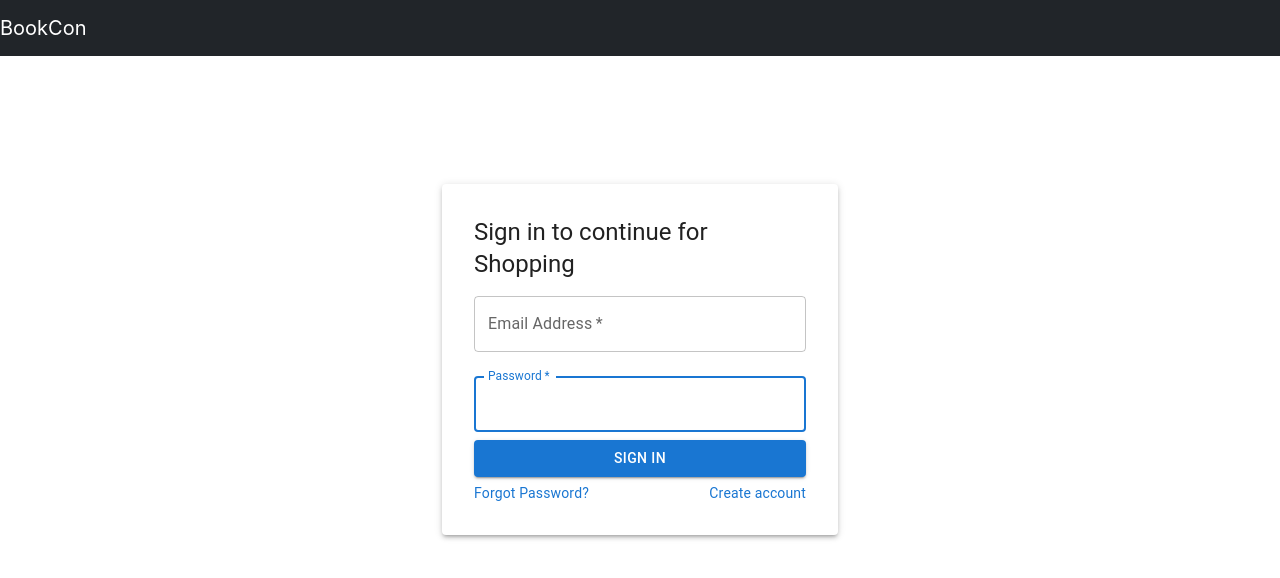
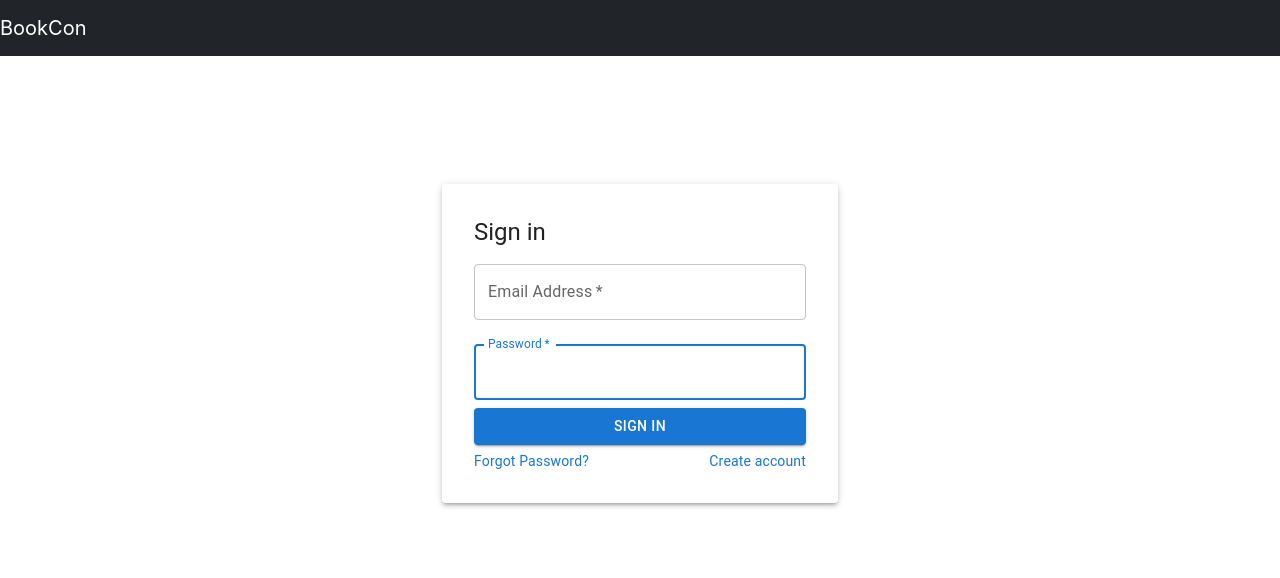
Before and after one commit to Cavinkumaran-m/jman_bookcon, a React (Create React App) app in the folder frontend/customer/: page /login in a window 1280 px wide. Shown: the top 578 px of the page. Built offline with nearby package versions, Linux system fonts and the light colour scheme; the HTML template or start-up script is replaced by a standard one.

Commit message:
changed header in sign in

```diff
--- a/frontend/customer/src/App.js
+++ b/frontend/customer/src/App.js
@@ -38,6 +38,7 @@ function App() {
   return (
     <UserContext.Provider value={{ Store, setStore }}>
       <ToastContainer />
+
       <Router>
         <Header></Header>
         <Routes>
--- a/frontend/customer/src/Pages/Login_Page/index.js
+++ b/frontend/customer/src/Pages/Login_Page/index.js
@@ -65,7 +65,7 @@ const LoginPage = () => {
       <Paper elevation={3} className={style.paper}>
         <Box className={style.formContainer}>
           <Typography component="h1" variant="h5">
-            Sign in to continue for Shopping
+            Sign in
           </Typography>
           <Box component="form" noValidate onSubmit={handleSubmit}>
             <TextField
@@ -85,6 +85,7 @@ const LoginPage = () => {
               required
               fullWidth
               id="password"
+              type="password"
               label="Password"
               name="password"
               autoComplete="password"
```
